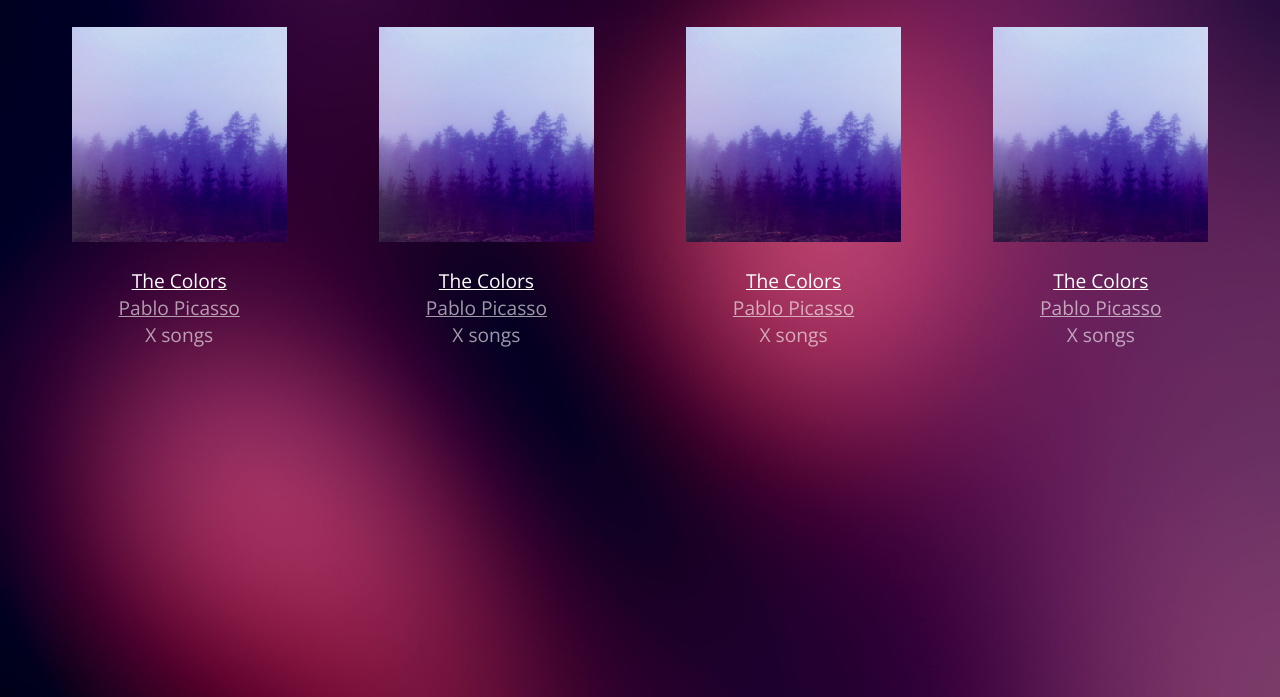
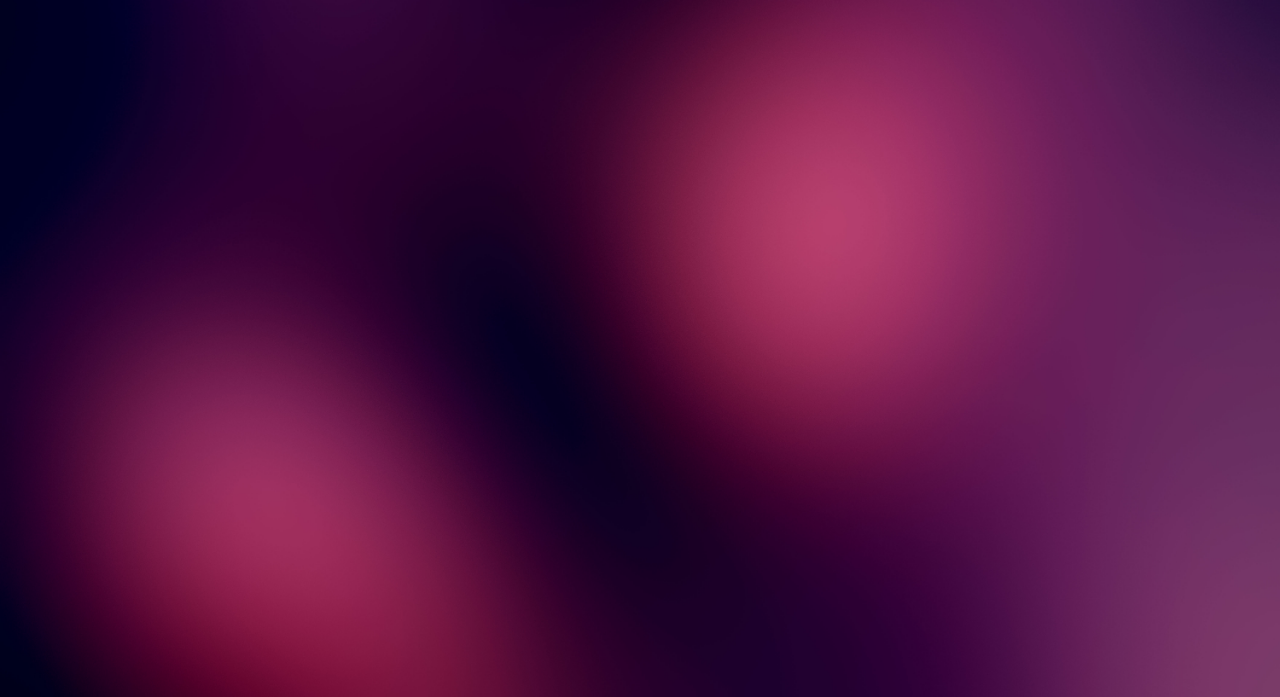
Before and after one commit to amandaleee/bloc-jams, a plain HTML site: page collection.html in a window 1280 px wide. Shown: the part 103-800 px from the top of the page. Drawn offline with nearby package versions, Linux system fonts and the light colour scheme.

Commit message:
collection.js and new empty collection.html

```diff
--- a/collection.html
+++ b/collection.html
@@ -19,58 +19,9 @@
       </div><!--/links-container-->
     </nav>
     <section class="album-covers container clearfix">
-      <div class="collection-album-container column fourth">
-        <img src="assets/images/album_covers/01.png"/>
-        <div class="collection-album-info caption">
-          <p>
-            <a class="album-name" href="album.html">The Colors</a>
-            <br/>
-            <a href="#">Pablo Picasso</a>
-            <br/>
-            X songs
-            <br/>
-          </p>
-        </div><!--/collection-album-info-->
-      </div><!--/collection-album-container-->
-      <div class="collection-album-container column fourth">
-        <img src="assets/images/album_covers/01.png"/>
-        <div class="collection-album-info caption">
-          <p>
-            <a class="album-name" href="album.html">The Colors</a>
-            <br/>
-            <a href="#">Pablo Picasso</a>
-            <br/>
-            X songs
-            <br/>
-          </p>
-        </div><!--/collection-album-info-->
-      </div><!--/collection-album-container-->
-      <div class="collection-album-container column fourth">
-        <img src="assets/images/album_covers/01.png"/>
-        <div class="collection-album-info caption">
-          <p>
-            <a class="album-name" href="album.html">The Colors</a>
-            <br/>
-            <a href="#">Pablo Picasso</a>
-            <br/>
-            X songs
-            <br/>
-          </p>
-        </div><!--/collection-album-info-->
-      </div><!--/collection-album-container-->
-      <div class="collection-album-container column fourth">
-        <img src="assets/images/album_covers/01.png"/>
-        <div class="collection-album-info caption">
-          <p>
-            <a class="album-name" href="album.html">The Colors</a>
-            <br/>
-            <a href="#">Pablo Picasso</a>
-            <br/>
-            X songs
-            <br/>
-          </p>
-        </div><!--/collection-album-info-->
-      </div><!--/collection-album-container-->
-     </section><!--/album-covers-->
+
+    </section><!--/album-covers-->
+    <script type="text/javascript" src="scripts/collection.js">
+    </script>
   </body>
 </html>
--- /dev/null
+++ b/scripts/collection.js
@@ -0,0 +1,22 @@
+var collectionItemTemplate =
++	'<div class="collection-album-container column fourth">'
++	' <img src="assets/images/album_covers/01.png"/>'
++	' <div class="collection-album-info caption">'
++	'   <p>'
++	'      <a class="album-name" href="album.html">The Colors</a>'
++	'      <br/>'
++	'      <a href="#">Pablo Picasso</a>'
++	'      <br/>'
++	'      X songs'
++	'      <br/>'
++	'    </p>'
++	'  </div><!--/collection-album-info-->'
++	'</div><!--/collection-album-container-->';
+
+window.onload = function(){
+	var collectonContainer = document.getElementsByClassName('album-covers')[0];
+	collectonContainer.innerHTML = '';
+	for (var i = 0; i < 12; i++) {
+		collectionContainer.innerHTML += collectionItemTemplate;
+	}
+}
```
